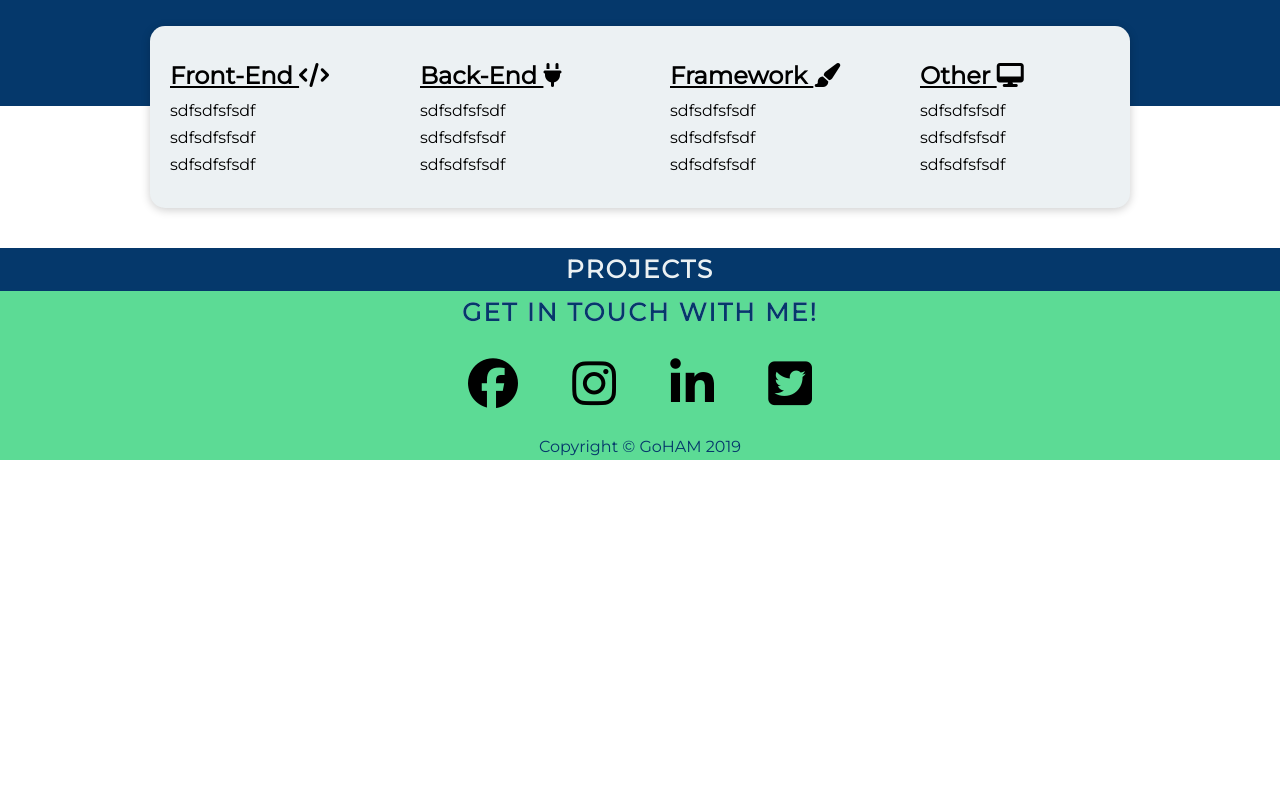
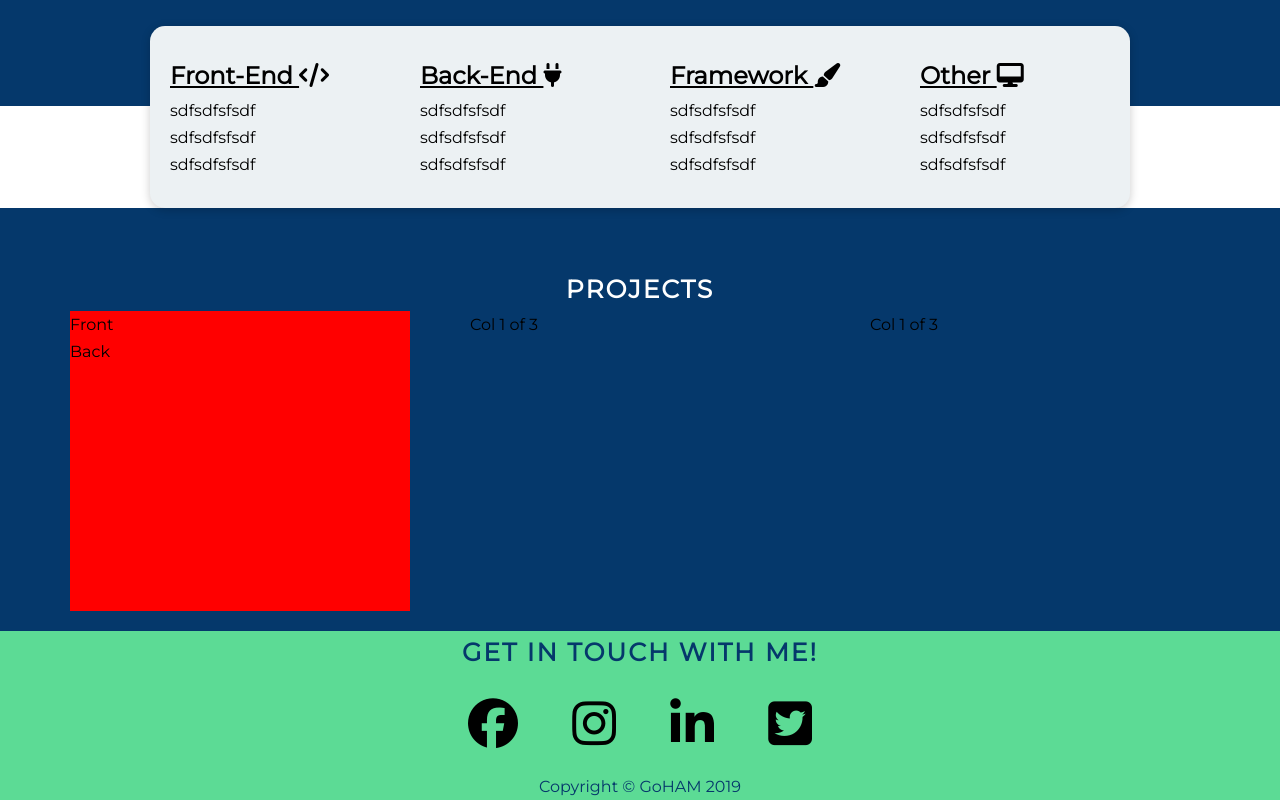
Before and after one commit to hasanainm/Templates-SASS-, a website: page DeepDarkGalaxy/index.html in a window 1280 px wide. Shown: the part 980-1780 px from the top of the page. Before the commit the page ends 1440 px from the top, so only its background shows below. Drawn offline with Linux system fonts and the light colour scheme.

Commit message:
creating a card and experimenting with different properties and values

```diff
--- a/DeepDarkGalaxy/index.html
+++ b/DeepDarkGalaxy/index.html
@@ -78,12 +78,29 @@
     </div>
   </section>
 
-  <section class="section-project u-margin-top-medium">
-    <div class="u-center-text">
-      <h2 class="heading-secondary">
+  <section class="section-project">
+    <div class="u-center-text u-margin-top-medium">
+      <h2 class="heading-secondary u-project-title-color">
         Projects
       </h2>
-
+    </div>
+    <div class="row">
+      <div class="col-1-of-3">
+        <div class="card">
+          <div class="card__side card__side--front">
+            Front
+          </div>
+          <div class="card__side card__side--back">
+            Back
+          </div>
+        </div>
+      </div>
+      <div class="col-1-of-3">
+        Col 1 of 3
+      </div>
+      <div class="col-1-of-3">
+        Col 1 of 3
+      </div>
     </div>
   </section>
 
--- a/DeepDarkGalaxy/sass/base/_typography.scss
+++ b/DeepDarkGalaxy/sass/base/_typography.scss
@@ -32,11 +32,11 @@ body{
   font-weight: 700;
   // with this inline block, the element is placed as an inline element on the same line as the adjacent content
   display: inline-block;
-  background-color: #ecf1f3;
+  // background-color: #ecf1f3;
   // this property allows the background to get clipped exactly where the text is
-  -webkit-background-clip: text;
+  // -webkit-background-clip: text;
   // if you don't make it transparent, you will see the text which sits on top of the clipped background and so you want to make the text invisible/transparent
-  color: transparent;
+  // color: transparent;
   letter-spacing: .2rem;
   transition: all .2s;
 
--- a/DeepDarkGalaxy/sass/base/_utilities.scss
+++ b/DeepDarkGalaxy/sass/base/_utilities.scss
@@ -11,4 +11,5 @@
 .u-padding-left {padding: 2.5rem;}
 
 .u-contact-color { color: #05386B }
+.u-project-title-color { color: white}
 .u-icon{font-size: 5rem}
--- /dev/null
+++ b/DeepDarkGalaxy/sass/components/_cards.scss
@@ -0,0 +1,8 @@
+.card{
+  background-color: red;
+  height: 30rem;
+  transition: all .8s;
+  &:hover{
+    transform: rotateY(180deg);
+  }
+}
--- a/DeepDarkGalaxy/sass/main.scss
+++ b/DeepDarkGalaxy/sass/main.scss
@@ -8,6 +8,7 @@
 
 @import "./components/bio";
 @import "./components/button";
+@import "./components/cards";
 @import "./components/connect-icons";
 @import "./components/footer";
 @import "./components/skills";
--- a/DeepDarkGalaxy/sass/pages/_home.scss
+++ b/DeepDarkGalaxy/sass/pages/_home.scss
@@ -10,10 +10,12 @@
 
 .section-project{
 background-color: #05386B;
+padding: 2rem;
 }
 
 .section-contact {
  background-color: #5CDB95;
+
 }
 
 .footer {
```
Also changed, not shown: DeepDarkGalaxy/css/style.css.
